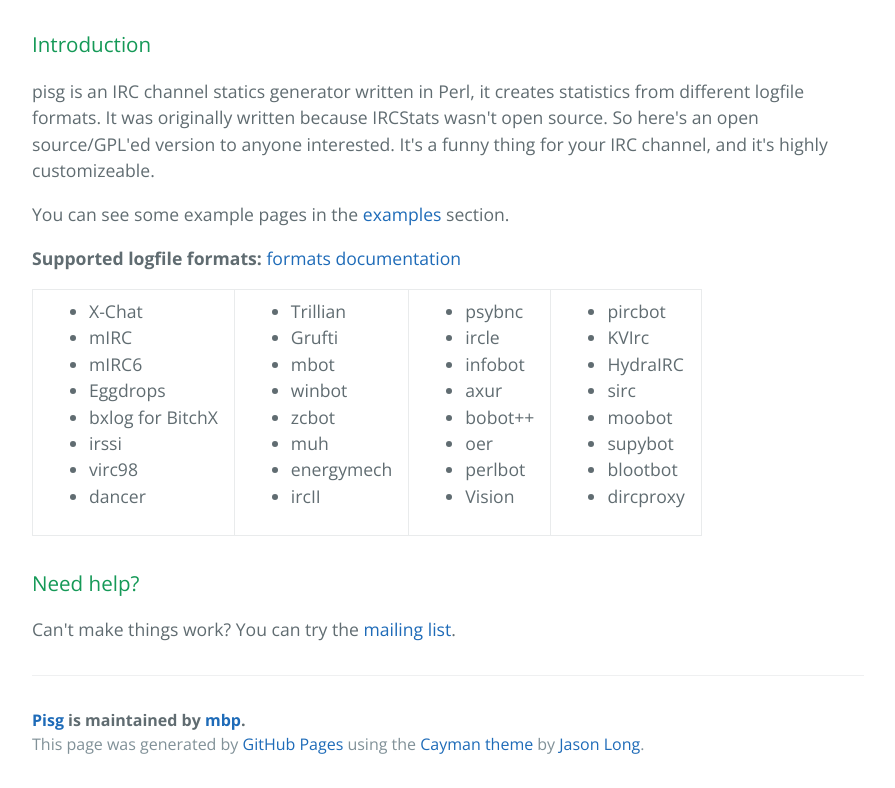
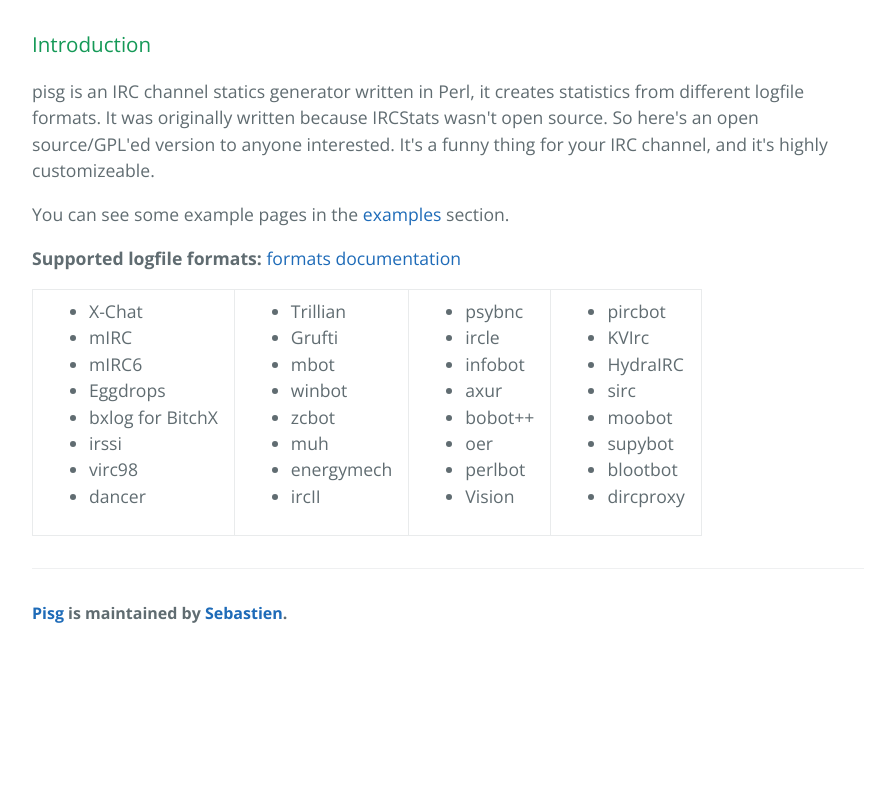
Before and after one commit to mbp/pisg, a plain HTML site: page index.html in a window 1280 px wide. Shown: the part 441-1229 px from the top of the page, without its empty margins (192-1087 px from the left). After the commit the page ends 1098 px from the top, so only its background shows below. Drawn offline with nearby package versions, Linux system fonts and the light colour scheme.

Commit message:
Update index.html

```diff
--- a/index.html
+++ b/index.html
@@ -86,20 +86,10 @@
   </td>
  </tr>
 </table>
-
-<h3>Need help?</h3>
-<p>Can't make things work? You can try the <a href="list">mailing list</a>.</p>
-
 <!--<a href="http://sourceforge.net/donate/index.php?group_id=31862"><img src="http://images.sourceforge.net/images/project-support.jpg" width="88" height="32" border="0" alt="Support This Project" /> </a>--> </div><!--/content-->
-
       <footer class="site-footer">
-        <span class="site-footer-owner"><a href="https://github.com/mbp/pisg">Pisg</a> is maintained by <a href="https://github.com/mbp">mbp</a>.</span>
-
-        <span class="site-footer-credits">This page was generated by <a href="https://pages.github.com">GitHub Pages</a> using the <a href="https://github.com/jasonlong/cayman-theme">Cayman theme</a> by <a href="https://twitter.com/jasonlong">Jason Long</a>.</span>
+        <span class="site-footer-owner"><a href="https://github.com/mbp/pisg">Pisg</a> is maintained by <a href="https://github.com/SebLemery">Sebastien</a>.</span>
       </footer>
-
     </section>
-
-
   </body>
 </html>
```
